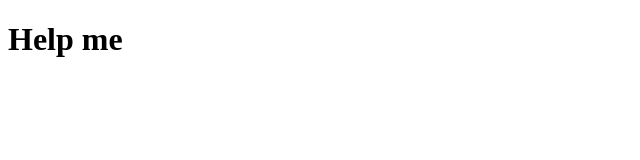
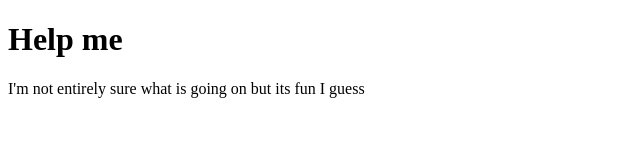
Before and after one commit to OliviaLouise96/Web-project, a plain HTML site: page Draft.html in a window 1280 px wide. Shown: the whole page, without its empty margins (0-640 px from the left). Drawn offline with Linux system fonts and the light colour scheme.

Commit message:
added a paragraph

```diff
--- a/Draft.html
+++ b/Draft.html
@@ -1,2 +1,3 @@
 <!DOCTYPE html>
 <h1>Help me</h1>
+<p> I'm not entirely sure what is going on but its fun I guess </p>
```
